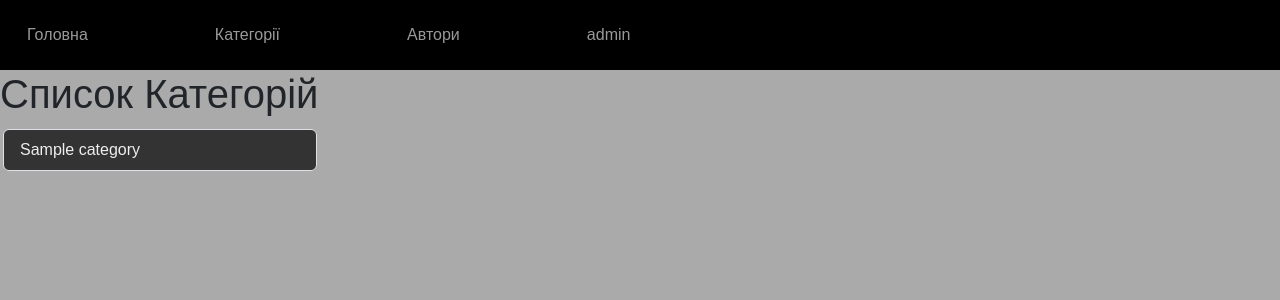
After one commit to M-Pidlisnyi/blog, a Django app: page /category in a window 1280 px wide. The commit adds this page. Shown: the top 300 px of the page. Run offline with Django 4.2, Linux system fonts and the light colour scheme; tables that the repository leaves empty hold one stand-in row (values such as "Sample post").

Commit message:
add  category and author lists

```diff
--- a/blogapp/urls.py
+++ b/blogapp/urls.py
@@ -7,5 +7,7 @@ from django.conf.urls.static import static
 
 urlpatterns = [
     path("", view=views.index, name="home"),
-    path("<int:pk>", view=views.PostDetailView.as_view(), name="post-details")
+    path("<int:pk>", view=views.PostDetailView.as_view(), name="post-details"),
+    path("category", view=views.CategoryList.as_view(), name="category_list"),
+    path("author", view=views.AuthorList.as_view(), name="author_list"),
 ] + static(settings.MEDIA_URL, document_root=settings.MEDIA_ROOT)
--- a/blogapp/views.py
+++ b/blogapp/views.py
@@ -1,12 +1,20 @@
 from django.shortcuts import render
-from .models import Post
-from django.views.generic import DetailView
+from .models import Post, Category
+from django.views.generic import DetailView, ListView
 
 # Create your views here.
 def index(req):
 
     post_list = Post.objects.all()
 
+    if req.GET.get("author", False):
+        author = req.GET.get("author", False)
+        post_list = Post.objects.filter(author__exact=author)
+
+
+    if req.GET.get("category", False):
+        category = req.GET.get("category", False)
+        post_list = Post.objects.filter(category__category_name=category)
 
     return render(req, "blogapp/index.html", context={"posts": post_list})
 
@@ -15,3 +23,31 @@ class PostDetailView(DetailView):
     template_name = "blogapp/post_detail.html"
 
     model = Post
+
+
+class CategoryList(ListView):
+    template_name = "blogapp/category_list.html"
+
+    model = Category
+
+    def get_context_data(self, **kwargs):
+        context = super().get_context_data(**kwargs)
+
+        context["category_list"] = self.get_queryset()
+
+        return context
+
+class AuthorList(ListView):
+    template_name = "blogapp/author_list.html"
+
+    model = Post
+
+    def get_context_data(self, **kwargs):
+        context = super().get_context_data(**kwargs)
+
+        context["author_list"] = []
+        for post in self.get_queryset():
+            if not post.author in context["author_list"]:
+                context["author_list"].append(post.author)
+
+        return context
--- a/static/styles/style.css
+++ b/static/styles/style.css
@@ -84,3 +84,13 @@ header .link{
     top: 100px;
     left: 75%;
 }
+
+.my-list{
+    width: 25%;
+}
+
+.my-list-item{
+    background: #333;
+    margin: 3px;
+
+}
--- /dev/null
+++ b/templates/blogapp/category_list.html
@@ -0,0 +1,16 @@
+{% extends "layout.html" %}
+
+{% block content %}
+
+<h1>Список Категорій</h1>
+
+
+<ul class="list-group my-list">
+    {% for category in category_list %}
+        <li class="list-group-item my-list-item">
+            <a class="link" href="/?category={{category.category_name}}"> {{category.category_name}} </a>
+        </li>
+    {%endfor%}
+</ul>
+
+{% endblock %}
--- a/templates/layout.html
+++ b/templates/layout.html
@@ -19,10 +19,10 @@
                             <a  class="link nav-link" href="{%url 'home'%}"> Головна  </a>
                         </li>
                         <li class="nav-item nav-li">
-                            <a class="link nav-link" href=""> Link1</a>
+                            <a class="link nav-link" href="{% url 'category_list' %}"> Категорії </a>
                         </li>
                         <li class="nav-item nav-li">
-                            <a class="link nav-link" href=""> Link2 </a>
+                            <a class="link nav-link" href="{% url 'author_list' %}"> Автори </a>
                         </li>
                         <li class="nav-item nav-li">
                             <a class="link nav-link" href="/admin"> admin </a>
```
Also changed, not shown: templates/blogapp/author_list.html (added, +16 -0 lines).
